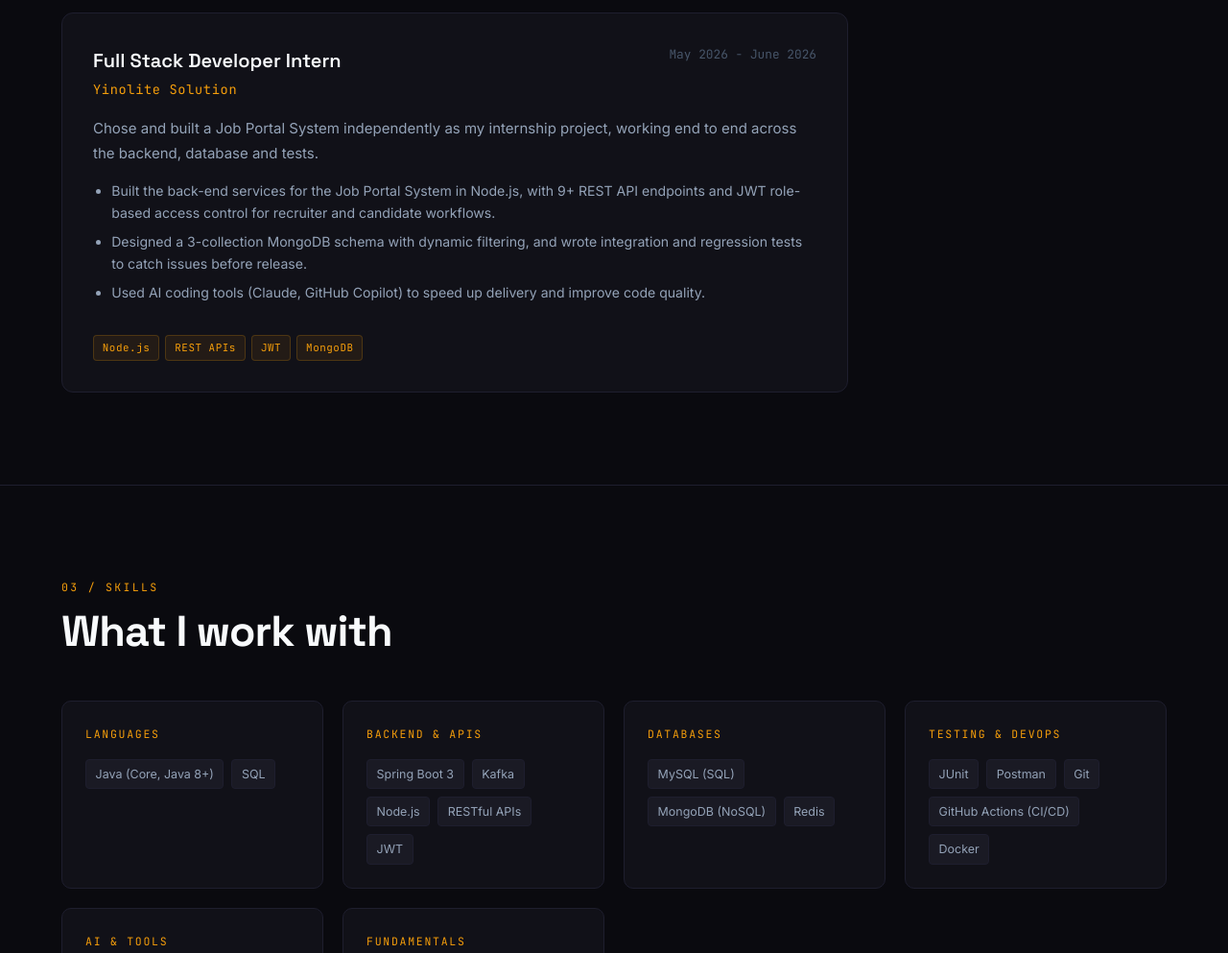
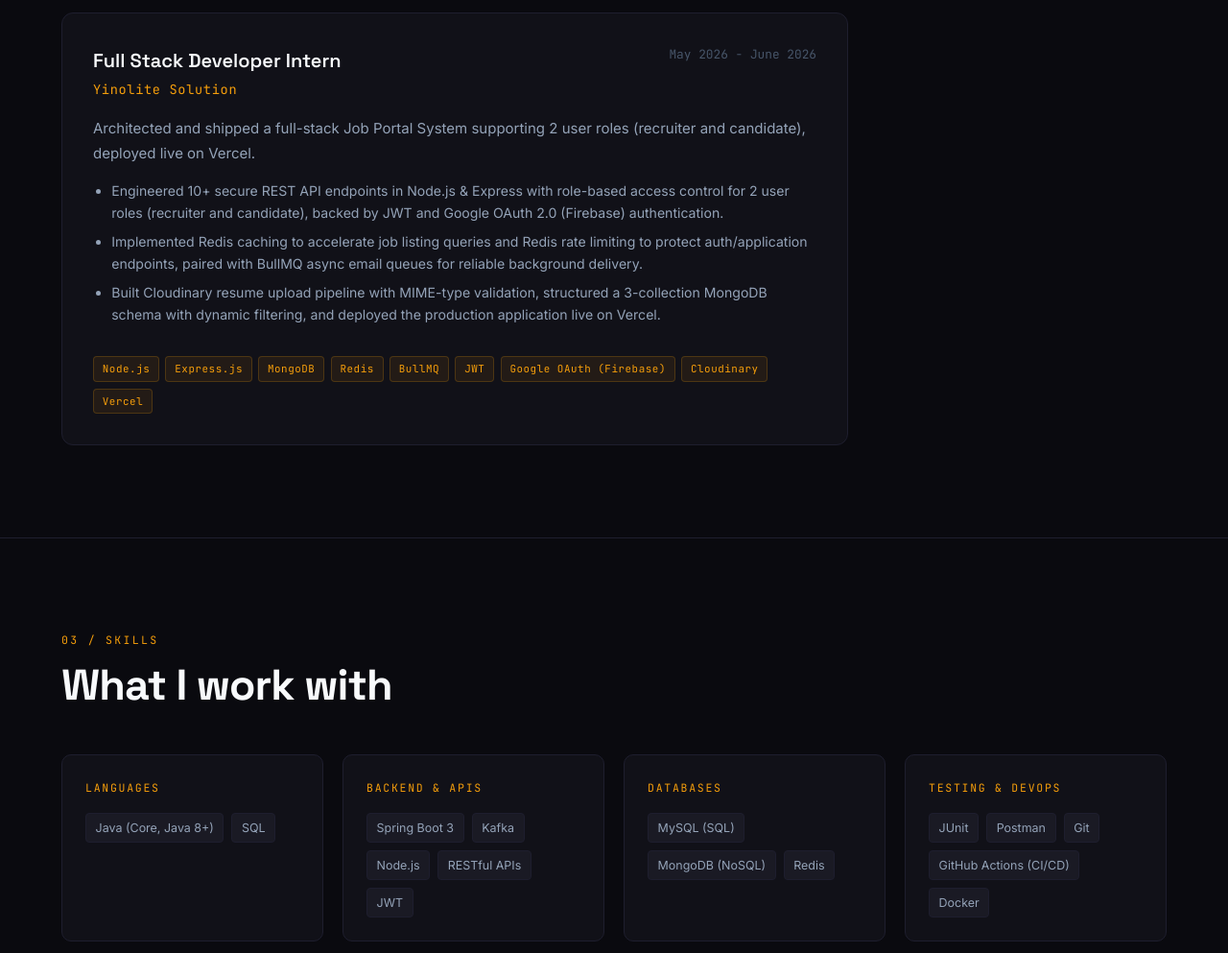
Before and after one commit to Chinmay0608/portfolio, a plain HTML site: page index.html in a window 1280 px wide. Shown: the part 1760-2753 px from the top of the page at 96% size. Drawn offline with nearby package versions, Linux system fonts and the light colour scheme.

Commit message:
Projects: add trao as first project, update About stats to 4, update Yinolite experience, remove MindVault unverified metric

```diff
--- a/index.html
+++ b/index.html
@@ -1357,7 +1357,7 @@
         <div class="stat-label">REST APIs shipped</div>
       </div>
       <div class="stat-card reveal">
-        <div class="stat-number">3</div>
+        <div class="stat-number">4</div>
         <div class="stat-label">Projects built</div>
       </div>
     </div>
@@ -1377,17 +1377,22 @@
         </div>
         <span class="exp-duration">May 2026 - June 2026</span>
       </div>
-      <p class="exp-desc">Chose and built a Job Portal System independently as my internship project, working end to end across the backend, database and tests.</p>
+      <p class="exp-desc">Architected and shipped a full-stack Job Portal System supporting 2 user roles (recruiter and candidate), deployed live on Vercel.</p>
       <ul class="exp-bullets">
-        <li>Built the back-end services for the Job Portal System in Node.js, with 9+ REST API endpoints and JWT role-based access control for recruiter and candidate workflows.</li>
-        <li>Designed a 3-collection MongoDB schema with dynamic filtering, and wrote integration and regression tests to catch issues before release.</li>
-        <li>Used AI coding tools (Claude, GitHub Copilot) to speed up delivery and improve code quality.</li>
+        <li>Engineered 10+ secure REST API endpoints in Node.js &amp; Express with role-based access control for 2 user roles (recruiter and candidate), backed by JWT and Google OAuth 2.0 (Firebase) authentication.</li>
+        <li>Implemented Redis caching to accelerate job listing queries and Redis rate limiting to protect auth/application endpoints, paired with BullMQ async email queues for reliable background delivery.</li>
+        <li>Built Cloudinary resume upload pipeline with MIME-type validation, structured a 3-collection MongoDB schema with dynamic filtering, and deployed the production application live on Vercel.</li>
       </ul>
       <div class="project-stack" style="margin-top: 1rem;">
         <span class="stack-pill">Node.js</span>
-        <span class="stack-pill">REST APIs</span>
+        <span class="stack-pill">Express.js</span>
+        <span class="stack-pill">MongoDB</span>
+        <span class="stack-pill">Redis</span>
+        <span class="stack-pill">BullMQ</span>
         <span class="stack-pill">JWT</span>
-        <span class="stack-pill">MongoDB</span>
+        <span class="stack-pill">Google OAuth (Firebase)</span>
+        <span class="stack-pill">Cloudinary</span>
+        <span class="stack-pill">Vercel</span>
       </div>
     </div>
   </div>
@@ -1551,6 +1556,17 @@ type();
 // ── Projects Data & Config (Trivially Reorderable) ──
 const projectsData = [
   {
+    title: "AI Interview Prep Kit (trao)",
+    description: "A full-stack AI tool that runs a 12-step LLM pipeline (Groq + Gemini) to turn a job description into a personalized interview prep kit — question bank, flashcards, and a day-by-day study schedule. Built with SSE streaming for real-time progress, optimistic locking with 409 conflict handling, and 238 passing tests across a monorepo of 3 packages with 0 TypeScript errors.",
+    tags: ["Next.js 15", "React", "TypeScript", "Express", "MongoDB", "Groq", "Gemini"],
+    icon: "sparkles",
+    links: [
+      { label: "GitHub ↗", url: "https://github.com/Chinmay0608/trao-ai-interview-prep-kit" }
+    ],
+    badge: "● NEW",
+    image: "./trao-preview.svg"
+  },
+  {
     title: "Distributed Order Processing System",
     description: "A backend system solving inventory race conditions under concurrent load, using Redis distributed locking and an asynchronous Kafka-driven order pipeline.",
     tags: ["Java", "Spring Boot", "Kafka", "Redis", "MongoDB", "Docker"],
@@ -1558,12 +1574,11 @@ const projectsData = [
     links: [
       { label: "GitHub ↗", url: "https://github.com/Chinmay0608/distributed-order-processing" }
     ],
-    badge: "● NEW",
     image: "./distributed-order-preview.svg"
   },
   {
     title: "MindVault",
-    description: "A production-grade journaling backend with an event-driven Kafka pipeline for real-time AI sentiment analysis via Gemini Flash API. Includes a local lexicon fallback for reliability, CI/CD via GitHub Actions, and compound-index optimisations that cut retrieval latency by 25%.",
+    description: "A production-grade journaling backend with an event-driven Kafka pipeline for real-time AI sentiment analysis via Gemini Flash API. Includes a local lexicon fallback for reliability, and CI/CD via GitHub Actions.",
     tags: ["Java", "Spring Boot", "Kafka", "MongoDB", "Gemini API"],
     icon: "brain",
     links: [
```
Also changed, not shown: trao-preview.svg (added).
